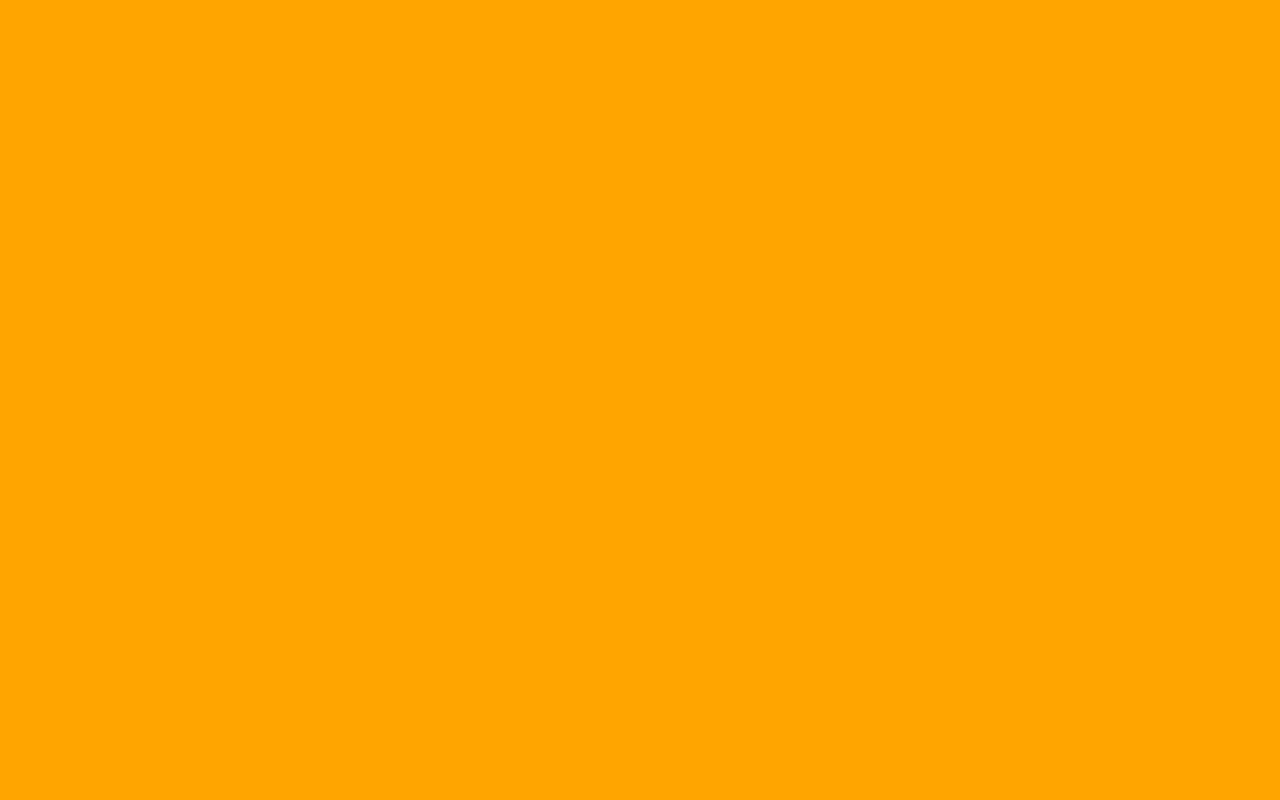
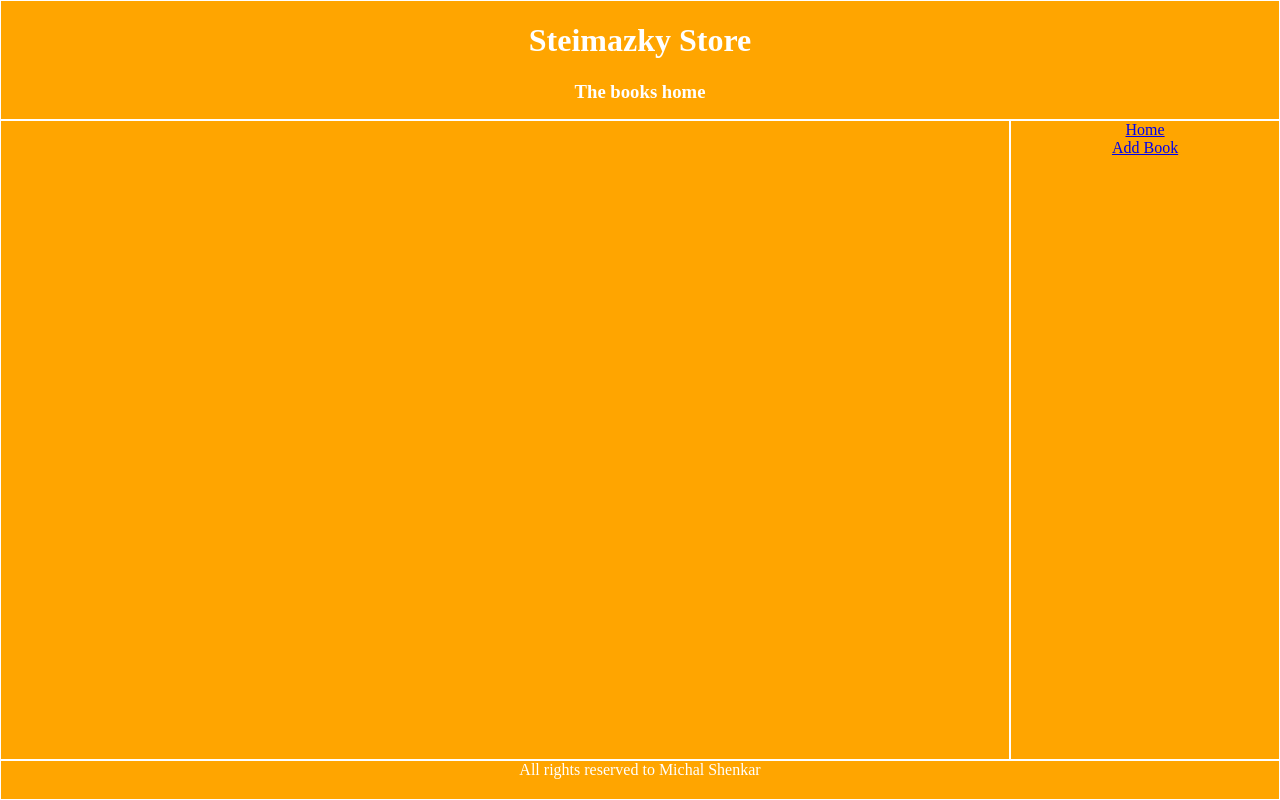
Before and after one commit to ShenkarMichal/Steimazky-Store, a React (Create React App) app in the folder frontend/: page /books in a window 1280 px wide. Built offline with nearby package versions, Linux system fonts and the light colour scheme.

Commit message:
frontend - style the page with layout-area

```diff
--- a/frontend/package.json
+++ b/frontend/package.json
@@ -11,9 +11,11 @@
     "@types/node": "^16.18.26",
     "@types/react": "^18.2.6",
     "@types/react-dom": "^18.2.4",
+    "@types/react-router-dom": "^5.3.3",
     "axios": "^1.4.0",
     "react": "^18.2.0",
     "react-dom": "^18.2.0",
+    "react-router-dom": "^6.11.1",
     "react-scripts": "5.0.1",
     "typescript": "^4.9.5",
     "web-vitals": "^2.1.4"
--- a/frontend/src/6-Components/BooksArea/BookCard/BookCard.tsx
+++ b/frontend/src/6-Components/BooksArea/BookCard/BookCard.tsx
@@ -1,13 +1,15 @@
+import BooksModel from "../../../3-Models/BooksModel"
 import "./BookCard.css"
 
 interface BookCardProps {
-
+    book: BooksModel
 }
 
 function BookCard(props: BookCardProps): JSX.Element{
     return(
         <div className="BookCard">
 
+
         </div>
     )
 }
--- a/frontend/src/6-Components/LayoutArea/Footer/Footer.tsx
+++ b/frontend/src/6-Components/LayoutArea/Footer/Footer.tsx
@@ -3,6 +3,7 @@
 function Footer(): JSX.Element {
     return(
         <div className="Footer">
+            <span>All rights reserved to Michal Shenkar</span>
 
         </div>
     )
--- a/frontend/src/6-Components/LayoutArea/Header/Header.tsx
+++ b/frontend/src/6-Components/LayoutArea/Header/Header.tsx
@@ -3,7 +3,8 @@
 function Header(): JSX.Element{
     return(
         <div className="Header">
-
+            <h1>Steimazky Store</h1>
+            <h3>The books home</h3>
         </div>
     )
 }
--- a/frontend/src/6-Components/LayoutArea/Layout/Layout.css
+++ b/frontend/src/6-Components/LayoutArea/Layout/Layout.css
@@ -0,0 +1,19 @@
+.Layout {
+    height: 100%;
+    display: grid;
+    grid-template-rows: 15% 80% 5%;
+    grid-template-columns: repeat(1fr, 6);
+
+}
+
+.Layout > footer, .Layout > header {
+    grid-column: span 6;
+}
+
+.Layout > main {
+    grid-column: span 5;
+}
+
+.Layout > * {
+    border: 1px solid white;
+}
--- a/frontend/src/6-Components/LayoutArea/Layout/Layout.tsx
+++ b/frontend/src/6-Components/LayoutArea/Layout/Layout.tsx
@@ -1,8 +1,24 @@
-import "./Layout"
+import Footer from "../Footer/Footer"
+import Header from "../Header/Header"
+import Main from "../Main/Main"
+import Menu from "../Menu/Menu"
+import "./Layout.css"
 
 function Layout(): JSX.Element{
     return(
         <div className="Layout">
+            <header>
+                <Header />
+            </header>
+            <main>
+                <Main />
+            </main>
+            <aside>
+                <Menu />
+            </aside>
+            <footer>
+                <Footer />
+            </footer>
 
         </div>
 
--- a/frontend/src/6-Components/LayoutArea/Main/Main.tsx
+++ b/frontend/src/6-Components/LayoutArea/Main/Main.tsx
@@ -1,9 +1,10 @@
-import "./Main"
+import Routing from "../Routing/Routing"
+import "./Main.css"
 
 function Main(): JSX.Element{
     return(
         <div className="Main">
-
+            <Routing />
         </div>
     )
 }
--- a/frontend/src/6-Components/LayoutArea/Menu/Menu.tsx
+++ b/frontend/src/6-Components/LayoutArea/Menu/Menu.tsx
@@ -1,8 +1,11 @@
+import { NavLink } from "react-router-dom"
 import "./Menu.css"
 
 function Menu(): JSX.Element{
     return(
         <div className="Menu">
+            <NavLink to={"/books"}>Home</NavLink> <br />
+            <NavLink to={"/add-book"}>Add Book</NavLink>
 
         </div>
     )
--- a/frontend/src/6-Components/LayoutArea/PageNotFound/PageNotFound.tsx
+++ b/frontend/src/6-Components/LayoutArea/PageNotFound/PageNotFound.tsx
@@ -4,6 +4,8 @@
     return(
         <div className="PageNotFound">
 
+            <span>Oops.. Page Not Found</span>
+
         </div>
     )
 }
--- a/frontend/src/6-Components/LayoutArea/Routing/Routing.tsx
+++ b/frontend/src/6-Components/LayoutArea/Routing/Routing.tsx
@@ -1,8 +1,18 @@
+import { Navigate, Route, Routes } from "react-router-dom"
 import "./Routing.css"
+import BooksList from "../../BooksArea/BooksList/BooksList"
+import AddBook from "../../BooksArea/AddBook/AddBook"
+import PageNotFound from "../PageNotFound/PageNotFound"
 
 function Routing(): JSX.Element{
     return(
         <div className="Routing">
+            <Routes>
+                <Route path="/books" element={<BooksList />} />
+                <Route path="/add-book" element={<AddBook />} />
+                <Route path="/" element={<Navigate to={"/books"} />} />
+                <Route path="*" element={<PageNotFound />} />
+            </Routes>
 
         </div>
     )
--- a/frontend/src/index.css
+++ b/frontend/src/index.css
@@ -1,4 +1,5 @@
 body, html, #root {
+  height: 100%;
   padding: 0;
   margin: 0;
   background-color: orange;
--- a/frontend/src/index.tsx
+++ b/frontend/src/index.tsx
@@ -2,13 +2,18 @@
 import ReactDOM from 'react-dom/client';
 import './index.css';
 import reportWebVitals from './reportWebVitals';
+import { BrowserRouter } from 'react-router-dom';
+import Layout from './6-Components/LayoutArea/Layout/Layout';
 
 const root = ReactDOM.createRoot(
   document.getElementById('root') as HTMLElement
 );
 root.render(
-  <React.StrictMode>
-  </React.StrictMode>
+  <BrowserRouter>
+    <React.StrictMode>
+      <Layout />
+    </React.StrictMode>
+  </BrowserRouter>
 );
 
 // If you want to start measuring performance in your app, pass a function
```
Also changed, not shown: 1 other file (tests, documents, lock files or other folders).
